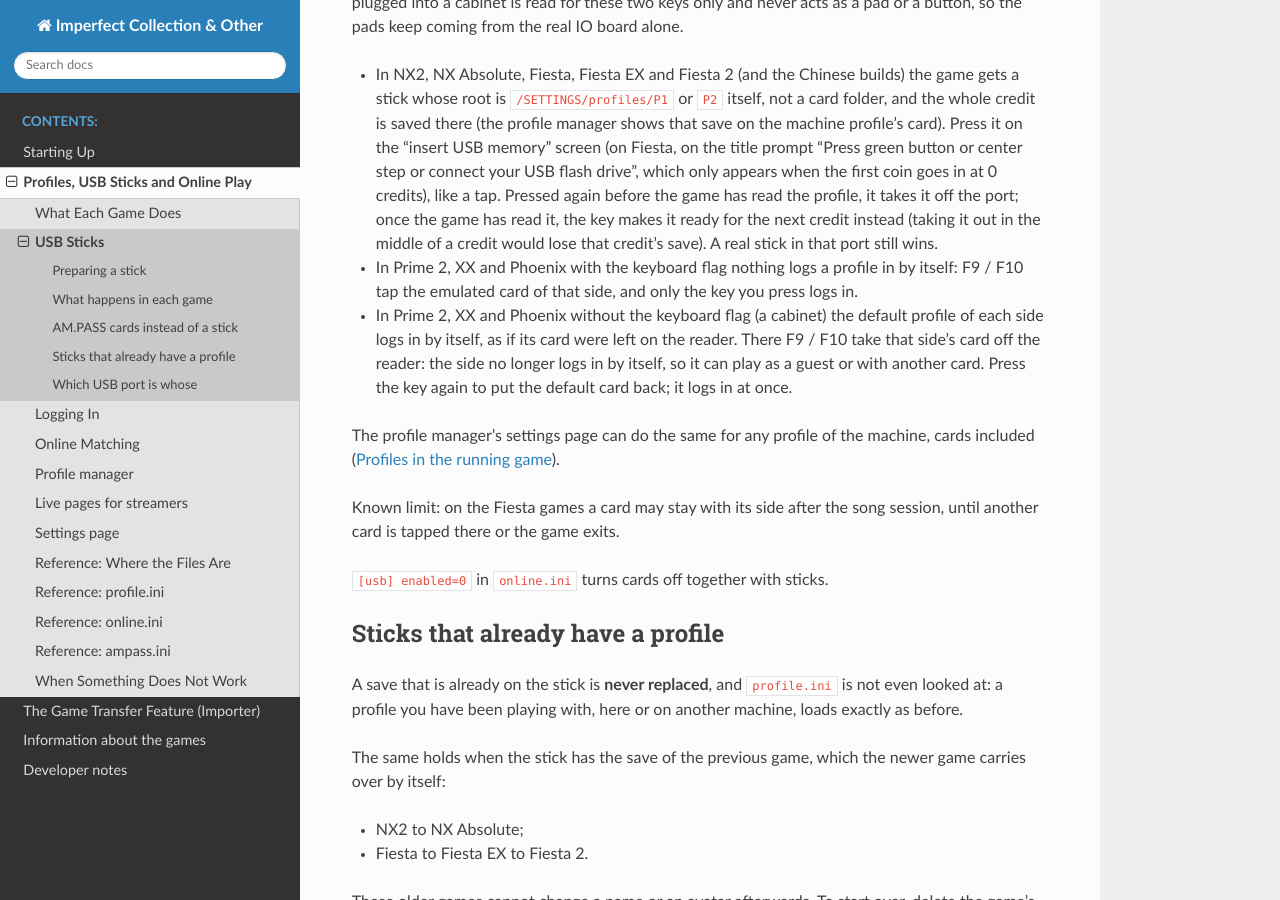
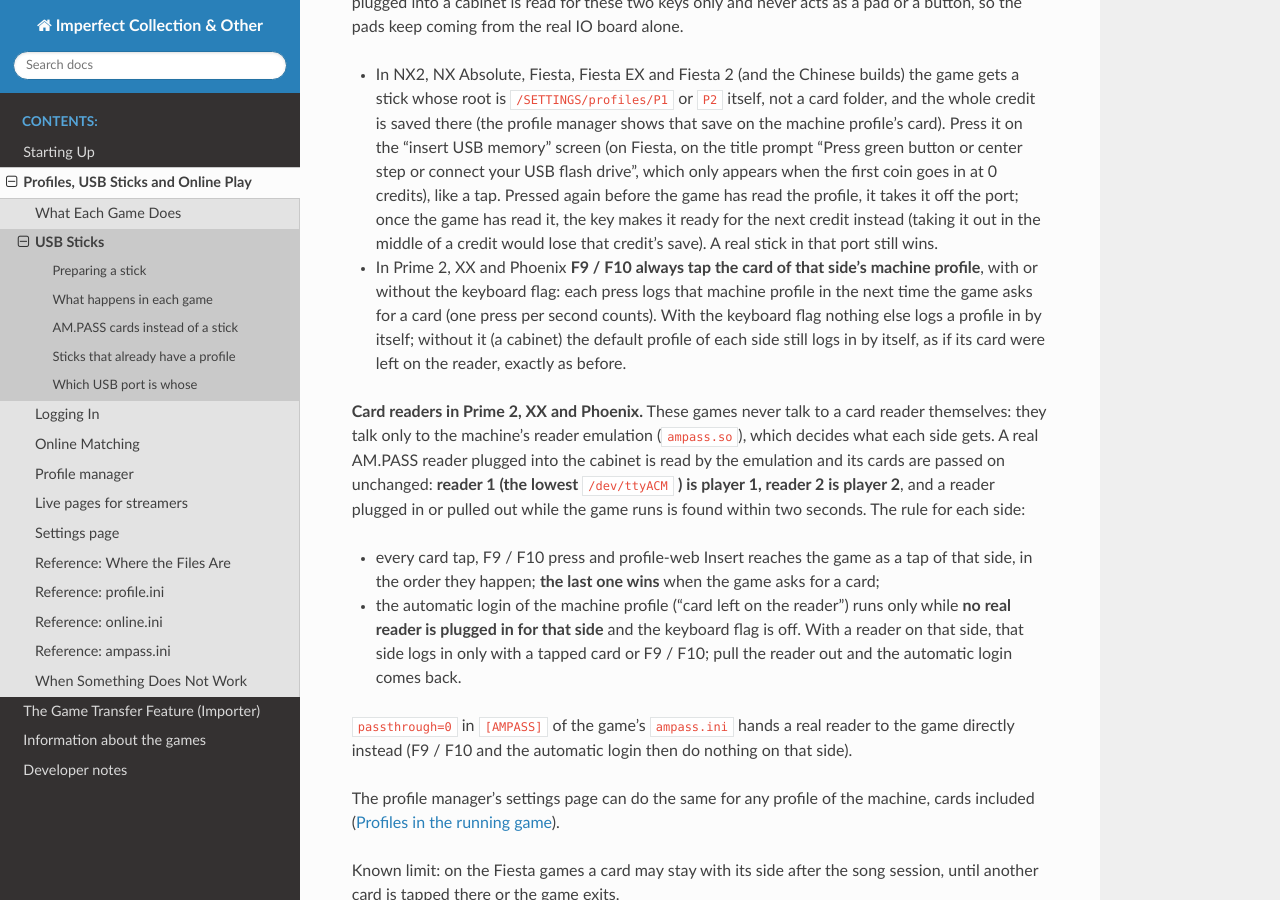
Before and after one commit to ckdur/imperfect-manual, a Sphinx documentation site: the page built from docs/online/usb.rst, in a window 1280 px wide and 900 px high, scrolled down 1987 px. Built offline with Sphinx 7.4.7 and the Read the Docs theme 3.1.0, drawn with Linux system fonts in a browser that asks for light colours.

Commit message:
Manual: shim arbitration, real reader pass-through, side_in_use
Co-Authored-By: Claude Sonnet 5.5 <noreply@anthropic.com>

```diff
--- a/docs/online/usb.rst
+++ b/docs/online/usb.rst
@@ -118,14 +118,32 @@ so the pads keep coming from the real IO board alone.
   read it, the key makes it ready for the next credit instead (taking it out in
   the middle of a credit would lose that credit's save). A real stick in that
   port still wins.
-- In Prime 2, XX and Phoenix with the keyboard flag nothing logs a profile in
-  by itself: F9 / F10 tap the emulated card of that side, and only the key you
-  press logs in.
-- In Prime 2, XX and Phoenix without the keyboard flag (a cabinet) the default
-  profile of each side logs in by itself, as if its card were left on the
-  reader. There F9 / F10 take that side's card off the reader: the side no
-  longer logs in by itself, so it can play as a guest or with another card.
-  Press the key again to put the default card back; it logs in at once.
+- In Prime 2, XX and Phoenix **F9 / F10 always tap the card of that side's
+  machine profile**, with or without the keyboard flag: each press logs that
+  machine profile in the next time the game asks for a card (one press per
+  second counts). With the keyboard flag nothing else logs a profile in by
+  itself; without it (a cabinet) the default profile of each side still logs
+  in by itself, as if its card were left on the reader, exactly as before.
+
+**Card readers in Prime 2, XX and Phoenix.** These games never talk to a card
+reader themselves: they talk only to the machine's reader emulation
+(``ampass.so``), which decides what each side gets. A real AM.PASS reader
+plugged into the cabinet is read by the emulation and its cards are passed on
+unchanged: **reader 1 (the lowest** ``/dev/ttyACM`` **) is player 1, reader 2
+is player 2**, and a reader plugged in or pulled out while the game runs is
+found within two seconds. The rule for each side:
+
+- every card tap, F9 / F10 press and profile-web Insert reaches the game as a
+  tap of that side, in the order they happen; **the last one wins** when the
+  game asks for a card;
+- the automatic login of the machine profile ("card left on the reader") runs
+  only while **no real reader is plugged in for that side** and the keyboard
+  flag is off. With a reader on that side, that side logs in only with a tapped
+  card or F9 / F10; pull the reader out and the automatic login comes back.
+
+``passthrough=0`` in ``[AMPASS]`` of the game's ``ampass.ini`` hands a real
+reader to the game directly instead (F9 / F10 and the automatic login then do nothing
+on that side).
 
 The profile manager's settings page can do the same for any profile of the
 machine, cards included (:ref:`insert-profile`).
```
Also changed, not shown: docs/online/settings_page.rst (+11 -0 lines).
